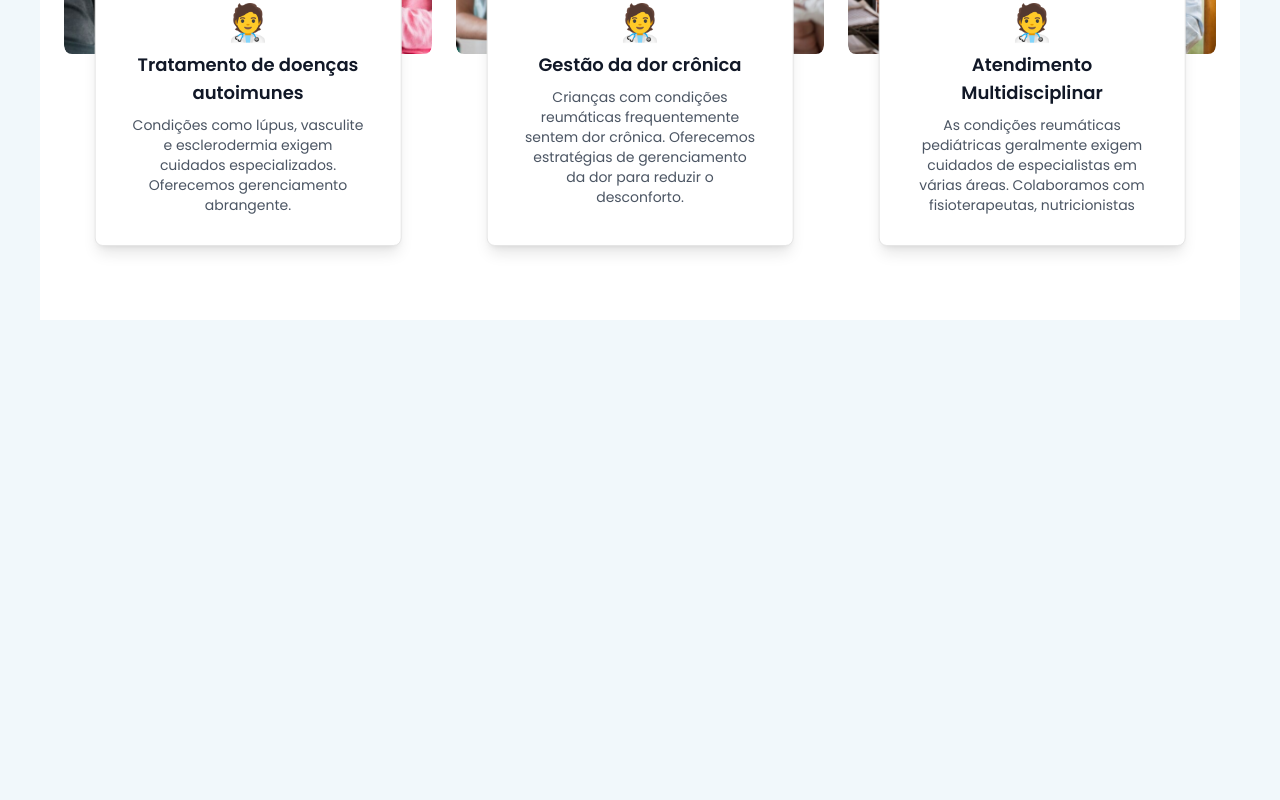
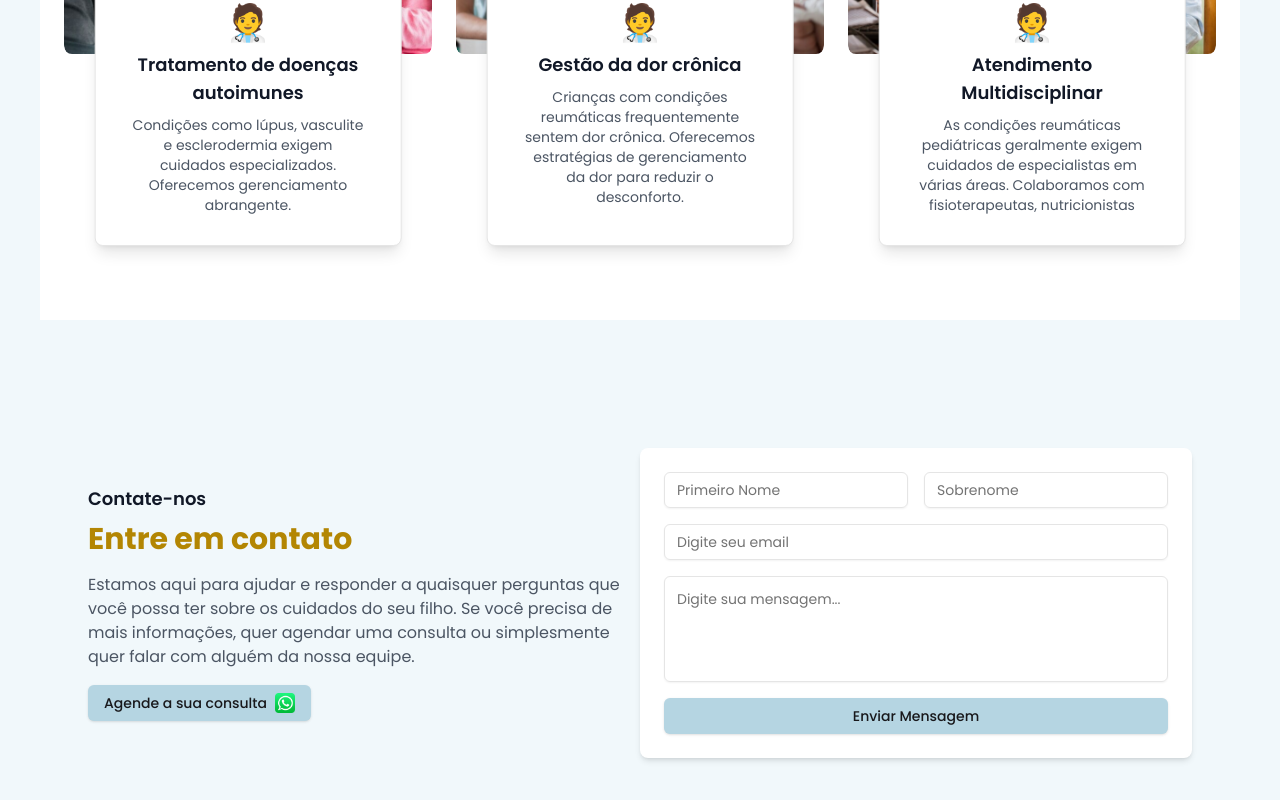
Before and after one commit to willyancr/dra-nubia, a Next.js app: page / in a window 1280 px wide. Shown: the part 2331-3131 px from the top of the page. Before the commit the page ends 2715 px from the top, so only its background shows below. Built offline with nearby package versions, Linux system fonts and the light colour scheme.

Commit message:
feat: Adicionar formulário de contato com campos de entrada e botão de envio

```diff
--- /dev/null
+++ b/src/app/(dra-nubia)/(sections)/contact.tsx
@@ -0,0 +1,58 @@
+import { Input } from "@/components/ui/input";
+import { Textarea } from "@/components/ui/textarea";
+import { Button } from "@/components/ui/button";
+import Image from "next/image";
+
+export default function ContactForm() {
+  return (
+    <section className="mx-auto my-16 flex max-w-6xl flex-col items-center justify-between px-6 py-16 lg:flex-row">
+      {/* Left Side - Contact Info */}
+      <div className="mb-8 text-left lg:mb-0 lg:w-1/2">
+        <h3 className="text-lg font-semibold text-gray-900">Contate-nos</h3>
+        <h2 className="mt-2 text-3xl font-bold text-tertiary">
+          Entre em contato
+        </h2>
+        <p className="mt-4 text-gray-600">
+          Estamos aqui para ajudar e responder a quaisquer perguntas que você
+          possa ter sobre os cuidados do seu filho. Se você precisa de mais
+          informações, quer agendar uma consulta ou simplesmente quer falar com
+          alguém da nossa equipe.
+        </p>
+        <Button className="mt-4 w-fit bg-[#b5d5e2] text-zinc-900 transition-all hover:brightness-95">
+          {" "}
+          Agende a sua consulta{" "}
+          <Image
+            src="/icon_whatsapp.png"
+            alt="WhatsApp"
+            width={20}
+            height={20}
+            quality={100}
+          />
+        </Button>
+      </div>
+
+      {/* Right Side - Form */}
+      <div className="w-full rounded-lg bg-white p-6 shadow-md lg:w-1/2">
+        <form className="space-y-4">
+          <div className="grid grid-cols-1 gap-4 md:grid-cols-2">
+            <Input placeholder="Primeiro Nome" className="p-3" />
+            <Input placeholder="Sobrenome" className="p-3" />
+          </div>
+          <Input placeholder="Digite seu email" className="p-3" />
+
+          <Textarea
+            placeholder="Digite sua mensagem..."
+            className="resize-none p-3"
+            rows={4}
+          />
+          <Button
+            type="submit"
+            className="w-full bg-[#b5d5e2] text-zinc-900 transition-all hover:brightness-95"
+          >
+            Enviar Mensagem
+          </Button>
+        </form>
+      </div>
+    </section>
+  );
+}
--- a/src/app/(dra-nubia)/(sections)/page.tsx
+++ b/src/app/(dra-nubia)/(sections)/page.tsx
@@ -1,4 +1,5 @@
 import About from "./about";
+import ContactForm from "./contact";
 import Header from "./header";
 import Home from "./home";
 import Services from "./services";
@@ -10,6 +11,7 @@ export default function Sections() {
       <Home />
       <About />
       <Services />
+      <ContactForm />
     </div>
   );
 }
--- /dev/null
+++ b/src/components/ui/input.tsx
@@ -0,0 +1,22 @@
+import * as React from "react"
+
+import { cn } from "@/lib/utils"
+
+const Input = React.forwardRef<HTMLInputElement, React.ComponentProps<"input">>(
+  ({ className, type, ...props }, ref) => {
+    return (
+      <input
+        type={type}
+        className={cn(
+          "flex h-9 w-full rounded-md border border-input bg-transparent px-3 py-1 text-base shadow-sm transition-colors file:border-0 file:bg-transparent file:text-sm file:font-medium file:text-foreground placeholder:text-muted-foreground focus-visible:outline-none focus-visible:ring-1 focus-visible:ring-ring disabled:cursor-not-allowed disabled:opacity-50 md:text-sm",
+          className
+        )}
+        ref={ref}
+        {...props}
+      />
+    )
+  }
+)
+Input.displayName = "Input"
+
+export { Input }
--- /dev/null
+++ b/src/components/ui/textarea.tsx
@@ -0,0 +1,22 @@
+import * as React from "react"
+
+import { cn } from "@/lib/utils"
+
+const Textarea = React.forwardRef<
+  HTMLTextAreaElement,
+  React.ComponentProps<"textarea">
+>(({ className, ...props }, ref) => {
+  return (
+    <textarea
+      className={cn(
+        "flex min-h-[60px] w-full rounded-md border border-input bg-transparent px-3 py-2 text-base shadow-sm placeholder:text-muted-foreground focus-visible:outline-none focus-visible:ring-1 focus-visible:ring-ring disabled:cursor-not-allowed disabled:opacity-50 md:text-sm",
+        className
+      )}
+      ref={ref}
+      {...props}
+    />
+  )
+})
+Textarea.displayName = "Textarea"
+
+export { Textarea }
```
